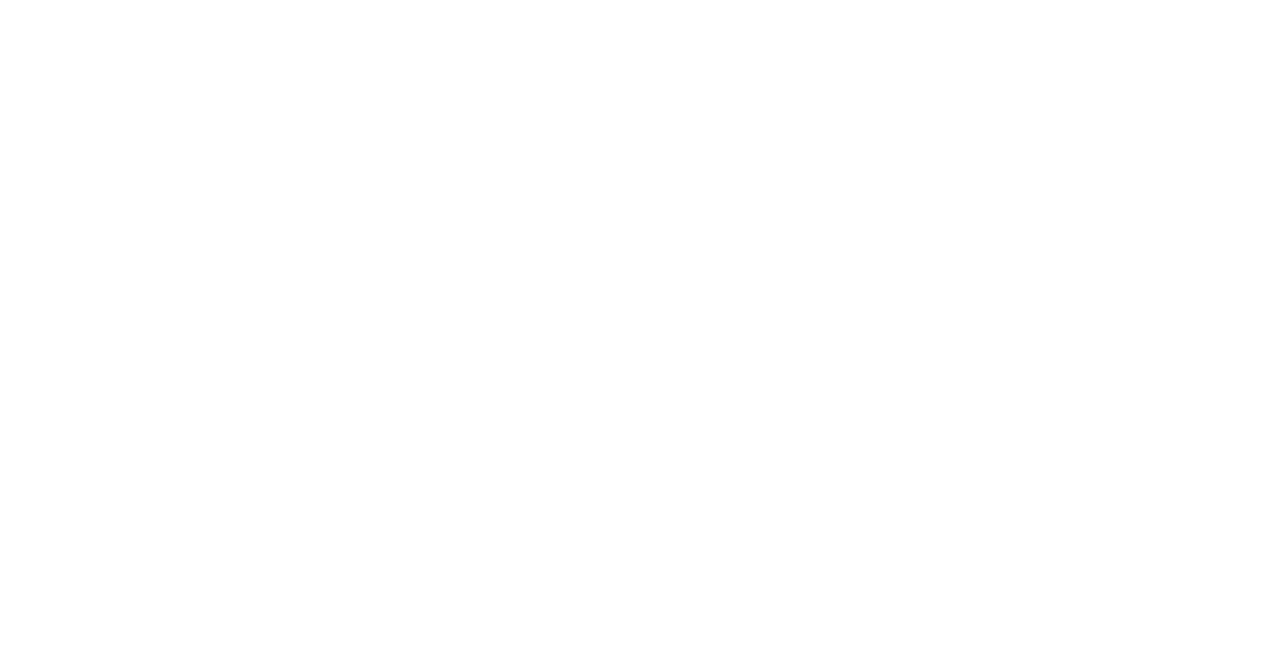
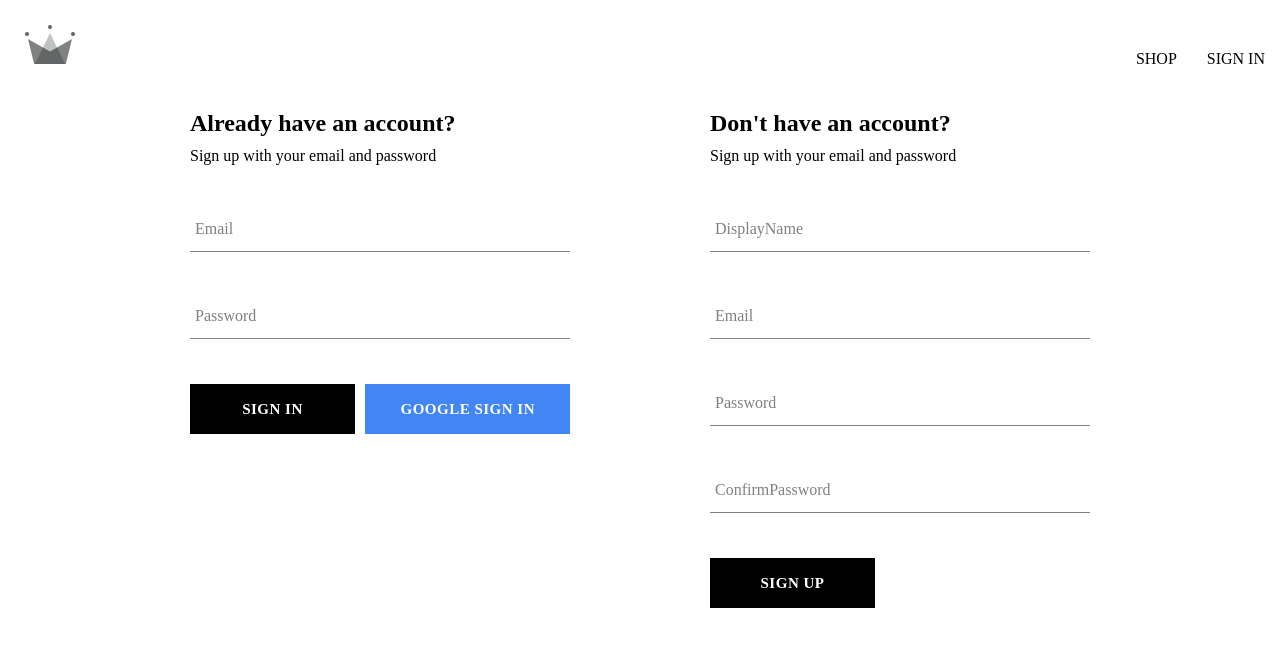
Before and after one commit to krylovDev/crown-clothing, a React (Create React App) app: page /auth in a window 1280 px wide. Before the commit this address had no page. Shown: the top 646 px of the page. Built offline with nearby package versions, Linux system fonts and the light colour scheme; a web font is replaced by a local one.

Commit message:
feature: created authentication page component alognside signin form

```diff
--- a/src/App.js
+++ b/src/App.js
@@ -3,6 +3,7 @@ import './categories.scss'
 import { Route, Routes } from 'react-router-dom'
 import Navigation from './pages/navigation/navigation'
 import { pages } from './utils/pages/pages'
+import Authentication from "./pages/authentication/authentication";
 
 const App = () => {
 	return (
@@ -12,6 +13,7 @@ const App = () => {
 				  @props {index} - Если путь такой же как и '/' , то отображаем <Home/>
 				 */ }
 				<Route index element={ <Home/> }/>
+				<Route path={'auth'} element={ <Authentication/> }/>
 				{ pages.map(({ path, component }) => (
 					<Route
 						key={path}
--- /dev/null
+++ b/src/pages/authentication/authentication.jsx
@@ -0,0 +1,26 @@
+import React, { useEffect } from 'react'
+import {
+	auth,
+	createUserDocumentFromAuth,
+	signInWithGooglePopup,
+} from '../../utils/database/firebase'
+import SignUp from "../sign-up/sign-up";
+import SignIn from "../sign-in/sign-in";
+import './authentication.scss'
+
+
+const Authentication = () => {
+	const logGoogleUser = async () => {
+		const { user } = await signInWithGooglePopup()
+		const userFocRef = await createUserDocumentFromAuth(user)
+	}
+
+	return (
+		<div className={'authentication-container'}>
+			<SignIn/>
+			<SignUp/>
+		</div>
+	)
+}
+
+export default Authentication
--- /dev/null
+++ b/src/pages/authentication/authentication.scss
@@ -0,0 +1,6 @@
+.authentication-container{
+  display: flex;
+  width: 900px;
+  justify-content: space-between;
+  margin: 30px auto;
+}
--- a/src/pages/sign-in/sign-in.jsx
+++ b/src/pages/sign-in/sign-in.jsx
@@ -1,26 +1,97 @@
-import React, { useEffect } from 'react'
+import React, {useState} from 'react'
 import {
-	auth,
-	createUserDocumentFromAuth,
-	signInWithGooglePopup,
+    createAuthUserWithEmailAndPassword,
+    createUserDocumentFromAuth, signInAuthUserWithEmailAndPassword,
+    signInWithGooglePopup
 } from '../../utils/database/firebase'
+import FormInput from '../../components/form/input/form-input'
+import './sign-in.scss'
+import Button from '../../components/button/button'
+
+const defaultFormFields = {
+    email: '',
+    password: '',
+}
 
 const SignIn = () => {
-	const logGoogleUser = async () => {
-		const { user } = await signInWithGooglePopup()
-		const userFocRef = await createUserDocumentFromAuth(user)
-	}
 
-	return (
-		<div>
-			<h1>sign-in</h1>
+    const [formFields, setFormFields] = useState(defaultFormFields)
+    const {email, password} = formFields
 
-			<button onClick={ logGoogleUser }>
-				sign in with google
-			</button>
+    const resetFormFields = () => {
+        setFormFields(defaultFormFields)
+    }
 
-		</div>
-	)
+    const signInWithGoogle = async () => {
+        const {user} = await signInWithGooglePopup()
+        const userFocRef = await createUserDocumentFromAuth(user)
+    }
+
+    const handleSubmit = async (event) => {
+        event.preventDefault()
+        try {
+            const response = await signInAuthUserWithEmailAndPassword(email, password)
+            console.log(response)
+            resetFormFields()
+        } catch ({message, code}) {
+            switch (code) {
+                case 'auth/user-not-found':
+                    return console.error(`Пользователь не найден. ${message}`)
+                case 'auth/wrong-password':
+                    return console.error(`Имя пользователя или пароль неверны. ${message}`)
+                default:
+                    return null
+            }
+        }
+    }
+
+    const handleChange = (event) => {
+        const {name, value} = event.target
+        setFormFields({...formFields, [name]: value})
+    }
+
+    return (
+        <div className={'sign-up-container'}>
+            <h2>Already have an account?</h2>
+            <span>Sign up with your email and password</span>
+            <form
+                onSubmit={handleSubmit}
+            >
+
+                <FormInput
+                    label={'Email'}
+                    name={'email'}
+                    type="email"
+                    required
+                    value={email}
+                    onChange={handleChange}
+                />
+
+                <FormInput
+                    label={'Password'}
+                    name={'password'}
+                    type="password"
+                    required
+                    value={password}
+                    onChange={handleChange}
+                />
+
+                <div className={'buttons-container'}>
+                    <Button
+                        type={'submit'}
+                    >Sign In
+                    </Button>
+
+                    <Button
+                        type={'button'}
+                        buttonType={'google'}
+                        onClick={signInWithGoogle}
+                    >Google Sign In
+                    </Button>
+                </div>
+            </form>
+        </div>
+    )
 }
 
 export default SignIn
--- /dev/null
+++ b/src/pages/sign-in/sign-in.scss
@@ -0,0 +1,13 @@
+.sign-up-container{
+  display: flex;
+  flex-direction: column;
+  width: 380px;
+
+  h2{
+    margin: 10px 0;
+  }
+  .buttons-container {
+    display: flex;
+    justify-content: space-between;
+  }
+}
--- a/src/pages/sign-up/sign-up.jsx
+++ b/src/pages/sign-up/sign-up.jsx
@@ -1,5 +1,9 @@
 import React, { useState } from 'react'
-import { createAuthUserWithEmailAndPassword, createUserDocumentFromAuth } from '../../utils/database/firebase'
+import {
+	createAuthUserWithEmailAndPassword,
+	createUserDocumentFromAuth,
+	signInWithGooglePopup
+} from '../../utils/database/firebase'
 import FormInput from '../../components/form/input/form-input'
 import './sign-up.scss'
 import Button from '../../components/button/button'
--- a/src/utils/database/firebase.js
+++ b/src/utils/database/firebase.js
@@ -5,6 +5,7 @@ import {
 	signInWithPopup,
 	GoogleAuthProvider,
 	createUserWithEmailAndPassword,
+	signInWithEmailAndPassword,
 } from 'firebase/auth'
 import {
 	getFirestore,
@@ -69,3 +70,8 @@ export const createAuthUserWithEmailAndPassword = async (email, password) => {
 	if (!email || !password) return
 	return createUserWithEmailAndPassword(auth, email, password)
 }
+
+export const signInAuthUserWithEmailAndPassword = async (email, password) => {
+	if (!email || !password) return
+	return signInWithEmailAndPassword(auth, email, password)
+}
--- a/src/utils/pages/pages.js
+++ b/src/utils/pages/pages.js
@@ -1,6 +1,7 @@
 import Shop from '../../pages/shop/shop'
-import SignIn from '../../pages/sign-in/sign-in'
+import Authentication from '../../pages/authentication/authentication'
 import SignUp from '../../pages/sign-up/sign-up'
+import SignIn from "../../pages/sign-in/sign-in";
 
 export const pages = [
 	{
@@ -9,13 +10,8 @@ export const pages = [
 		component: <Shop/>
 	},
 	{
-		path: '/sign-in',
+		path: '/auth',
 		title: 'SIGN IN',
-		component: <SignIn/>
-	},
-	{
-		path: '/sign-up',
-		title: 'SIGN UP',
-		component: <SignUp/>
+		component: <Authentication/>
 	},
 ]
```
